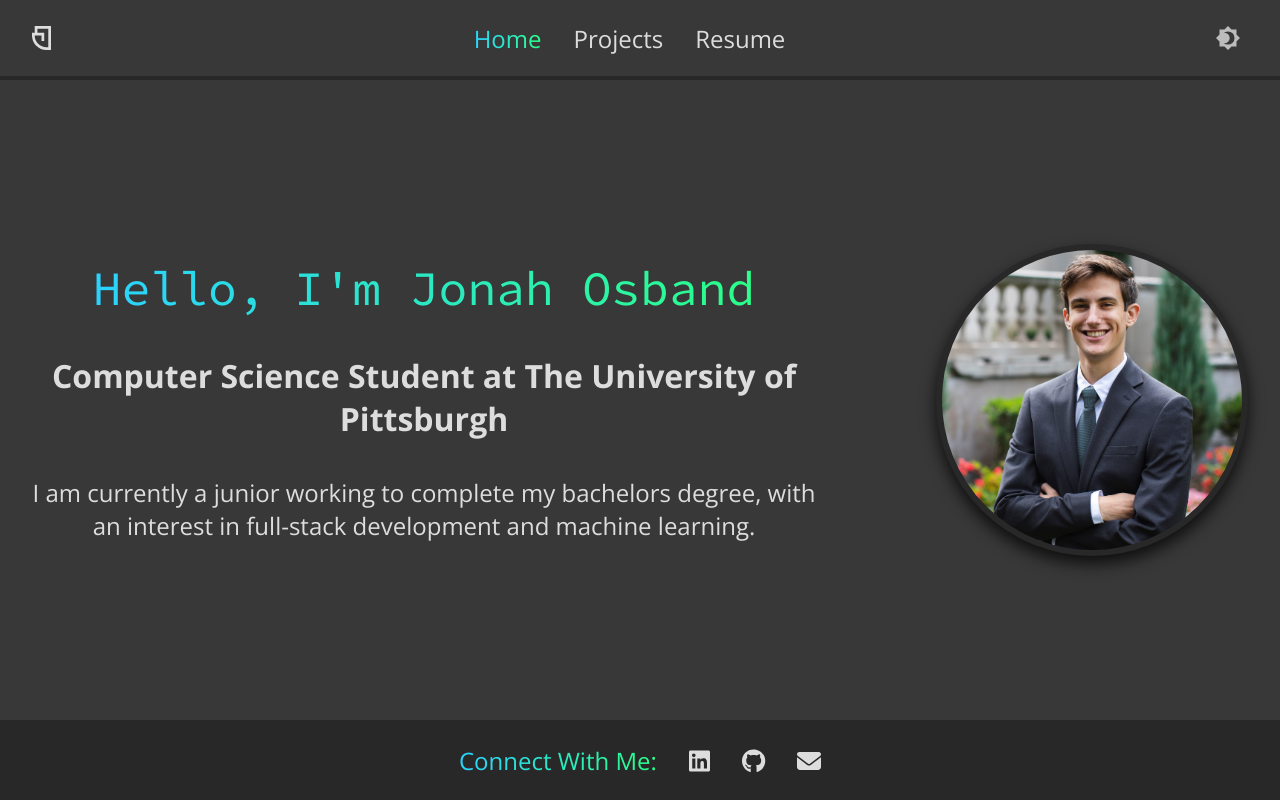
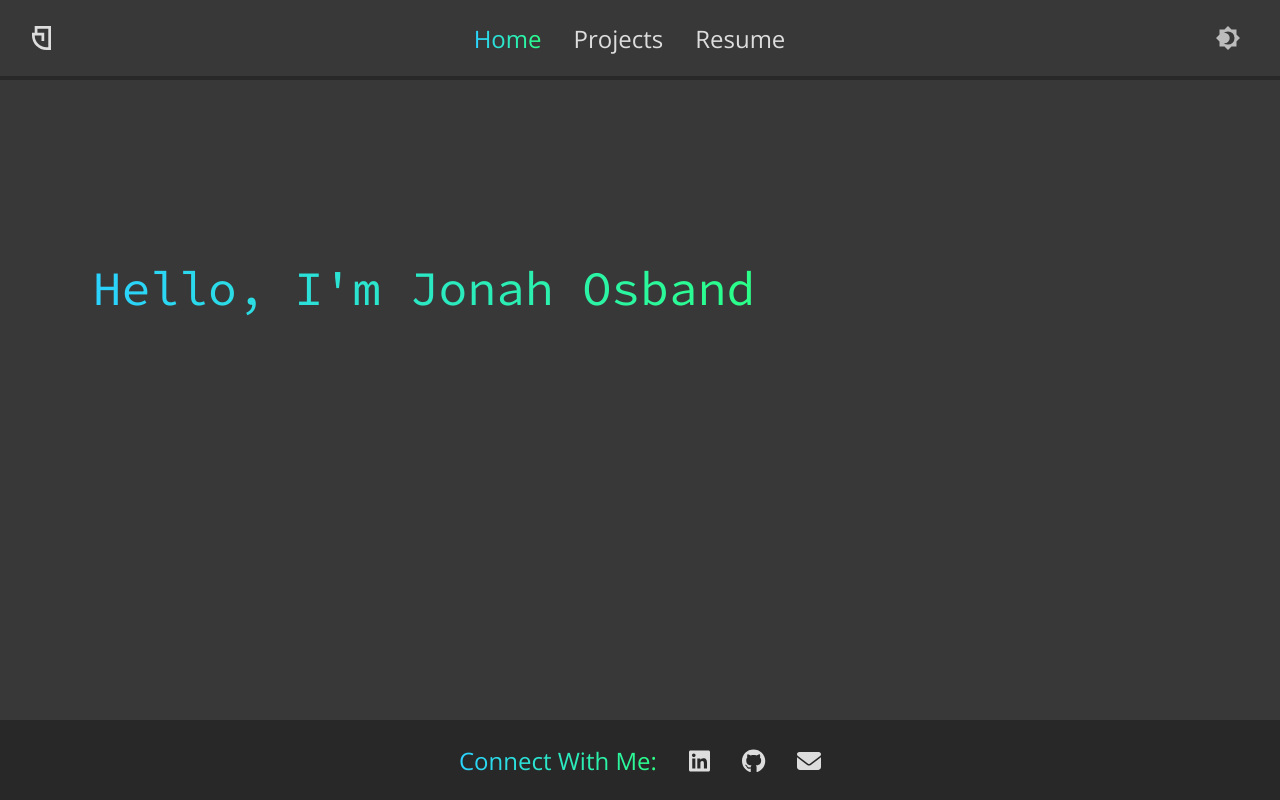
Before and after one commit to josband/josband.github.io, a React (Create React App) app in the folder client/: page / in a window 1280 px wide. Both pictures are taken after a click on the button "Toggle Theme". Built offline with nearby package versions, Linux system fonts and the light colour scheme.

Commit message:
Added animation to home

```diff
--- a/client/src/pages/Home.css
+++ b/client/src/pages/Home.css
@@ -7,14 +7,6 @@
   justify-content: space-between;
   align-items: center;
   min-height: calc(100vh - 12rem);
-}
-
-@media (width <= 1150px) {
-  .profile {
-    flex-direction: column-reverse;
-    justify-content: start;
-    gap: 2rem;
-  }
 }
 
 .summary {
@@ -76,6 +68,21 @@
     blink 750ms steps(var(--typewriter-characters)) 10;
 }
 
+.fade-in {
+  opacity: 0;
+  animation: fadeIn 3s ease 8s 1 forwards;
+}
+
+.user-image {
+  min-width: 312px;
+  min-height: 312px;
+  filter: drop-shadow(0px 8px 8px rgba(0, 0, 0, 0.75));
+  background-image: url("../assets/SquareProfile.jpg");
+  background-size: 312px;
+  border: 6px solid var(--clr-secondary);
+  border-radius: 50%;
+}
+
 @keyframes typewriter {
   to {
     left: 100%;
@@ -88,12 +95,26 @@
   }
 }
 
-.user-image {
-  min-width: 312px;
-  min-height: 312px;
-  filter: drop-shadow(0px 8px 8px rgba(0, 0, 0, 0.75));
-  background-image: url("../assets/SquareProfile.jpg");
-  background-size: 312px;
-  border: 6px solid var(--clr-secondary);
-  border-radius: 50%;
+@keyframes fadeIn {
+  0% {
+    opacity: 0;
+    transform: translateY(20px);
+  }
+  100% {
+    opacity: 1;
+    transform: translateY(0);
+  }
 }
+
+@media (width <= 1150px) {
+  .profile {
+    flex-direction: column-reverse;
+    justify-content: start;
+    gap: 2rem;
+  }
+
+  .fade-in {
+    opacity: 1;
+    animation: none;
+  }
+}
--- a/client/src/pages/Home.tsx
+++ b/client/src/pages/Home.tsx
@@ -10,10 +10,10 @@ const Home: React.FC = () => {
           <p className="text-gradient typing heading">
             Hello, I'm Jonah Osband
           </p>
-          <p className="subheading">
+          <p className="subheading fade-in">
             Computer Science Student at The University of Pittsburgh
           </p>
-          <p className="primary-content">
+          <p className="primary-content fade-in">
             I am currently a junior working to complete my bachelors degree,
             with an interest in full-stack development and machine learning.
           </p>
@@ -22,7 +22,7 @@ const Home: React.FC = () => {
         Need to place the image within the div to make adding the border not
         show the edge
         */}
-        <div className="user-image"></div>
+        <div className="user-image fade-in"></div>
       </section>
     </>
   );
```
